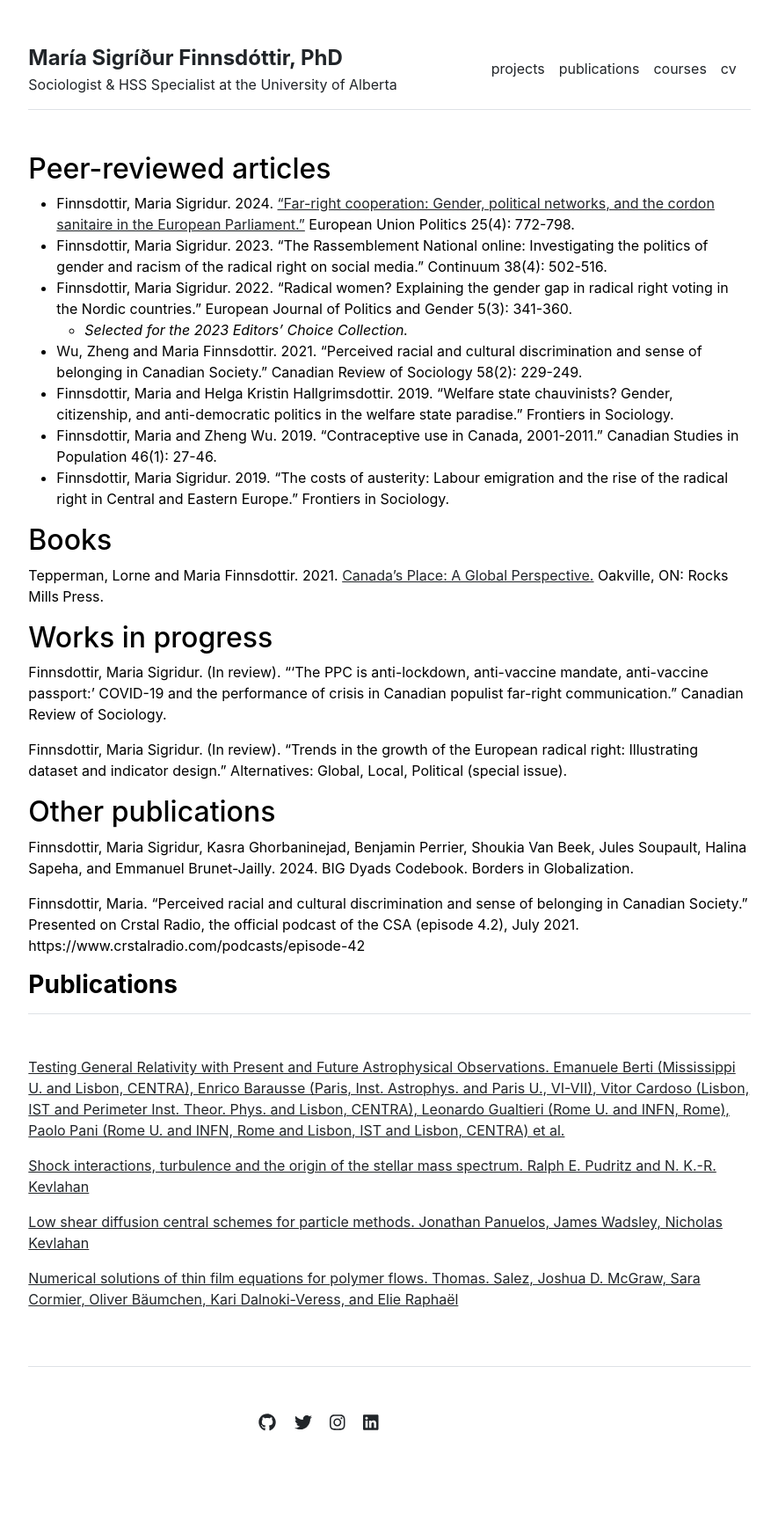
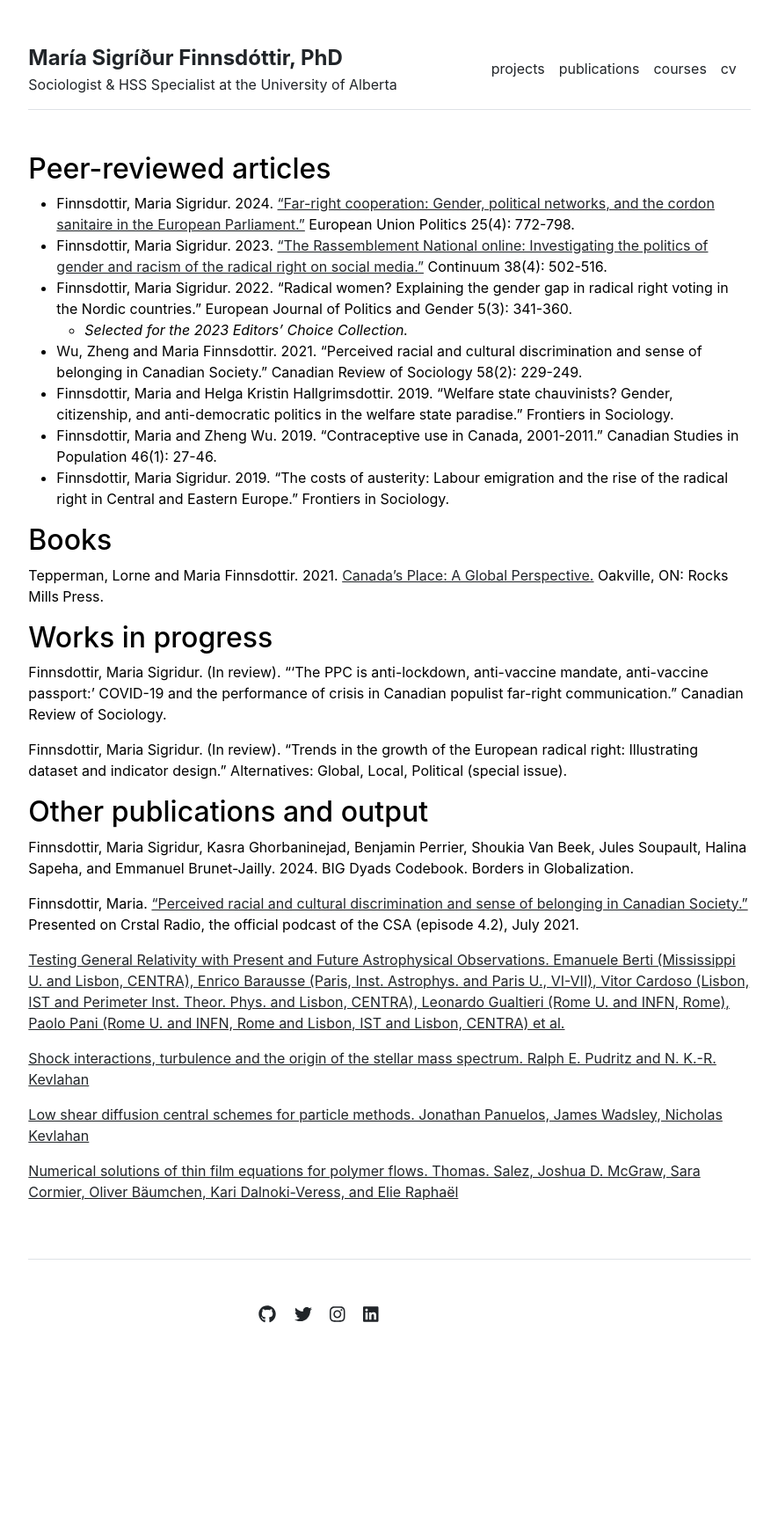
Before and after one commit to finnsdottir/finnsdottir.github.io, a Jekyll site: the page built from publications.md, in a window 1280 px wide. Shown: the whole page at 88% size, without its empty margins (197-1082 px from the left). Built offline with Jekyll 4.4.1, drawn with Linux system fonts in a browser that asks for light colours; after the commit the page ends 1606 px from its top, so only the background shows below that.

Commit message:
updating publications

```diff
--- a/_includes/publications.html
+++ b/_includes/publications.html
@@ -1,6 +1,5 @@
 <div class="row g-5 mb-5">
   <div>
-    <h3 class="fw-bold border-bottom pb-3 mb-5">Publications</h3>
     {% if page.title == "Home" %}
       {% for item in site.data.publications.featured %}
         <p>{{ item.author }}<a href="{{ item.url }}">{{ item.name }}</a>{{ item.citation }}</p>
--- a/publications.md
+++ b/publications.md
@@ -5,7 +5,7 @@ title: "Publications"
 ## Peer-reviewed articles
 
 - Finnsdottir, Maria Sigridur. 2024. [“Far-right cooperation: Gender, political networks, and the cordon sanitaire in the European Parliament.”](https://journals.sagepub.com/doi/full/10.1177/14651165241274365) European Union Politics 25(4): 772-798.
-- Finnsdottir, Maria Sigridur. 2023. “The Rassemblement National online: Investigating the politics of gender and racism of the radical right on social media.” Continuum 38(4): 502-516.
+- Finnsdottir, Maria Sigridur. 2023. ["The Rassemblement National online: Investigating the politics of gender and racism of the radical right on social media."](https://www.tandfonline.com/doi/abs/10.1080/10304312.2023.2296342) Continuum 38(4): 502-516.
 - Finnsdottir, Maria Sigridur. 2022. “Radical women? Explaining the gender gap in radical right voting in the Nordic countries.” European Journal of Politics and Gender 5(3): 341-360.
     - <i>Selected for the 2023 Editors’ Choice Collection.</i>
 - Wu, Zheng and Maria Finnsdottir. 2021. “Perceived racial and cultural discrimination and sense of belonging in Canadian Society.” Canadian Review of Sociology 58(2): 229-249.
@@ -13,9 +13,10 @@ title: "Publications"
 - Finnsdottir, Maria and Zheng Wu. 2019. “Contraceptive use in Canada, 2001-2011.” Canadian Studies in Population 46(1): 27-46.
 - Finnsdottir, Maria Sigridur. 2019. “The costs of austerity: Labour emigration and the rise of the radical right in Central and Eastern Europe.” Frontiers in Sociology.
 
+
 ## Books
 
-Tepperman, Lorne and Maria Finnsdottir. 2021. [Canada’s Place: A Global Perspective.]() Oakville, ON: Rocks Mills Press.
+Tepperman, Lorne and Maria Finnsdottir. 2021. [Canada’s Place: A Global Perspective.](https://rocksmillspress.com/shop/ols/products/canadas-place-a-global-perspective) Oakville, ON: Rocks Mills Press.
 
 ## Works in progress
 
@@ -23,8 +24,8 @@ Finnsdottir, Maria Sigridur. (In review). “‘The PPC is anti-lockdown, anti-v
 
 Finnsdottir, Maria Sigridur. (In review). “Trends in the growth of the European radical right: Illustrating dataset and indicator design.” Alternatives: Global, Local, Political (special issue).
 
-## Other publications
+## Other publications and output
 
 Finnsdottir, Maria Sigridur, Kasra Ghorbaninejad, Benjamin Perrier, Shoukia Van Beek, Jules Soupault, Halina Sapeha, and Emmanuel Brunet-Jailly. 2024. BIG Dyads Codebook. Borders in Globalization.
 
-Finnsdottir, Maria. “Perceived racial and cultural discrimination and sense of belonging in Canadian Society.” Presented on Crstal Radio, the official podcast of the CSA (episode 4.2), July 2021. https://www.crstalradio.com/podcasts/episode-42
+Finnsdottir, Maria. [“Perceived racial and cultural discrimination and sense of belonging in Canadian Society.”](https://www.crstalradio.com/podcasts/episode-42) Presented on Crstal Radio, the official podcast of the CSA (episode 4.2), July 2021.
```
